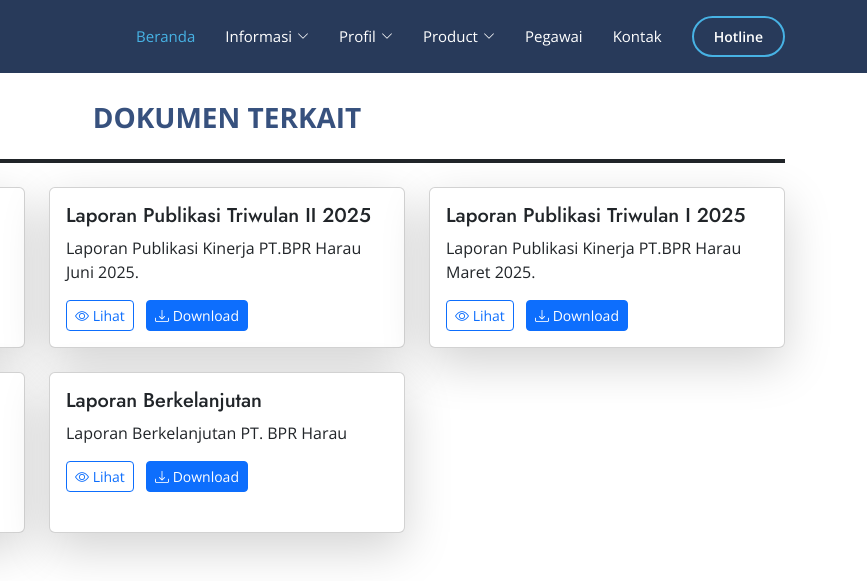
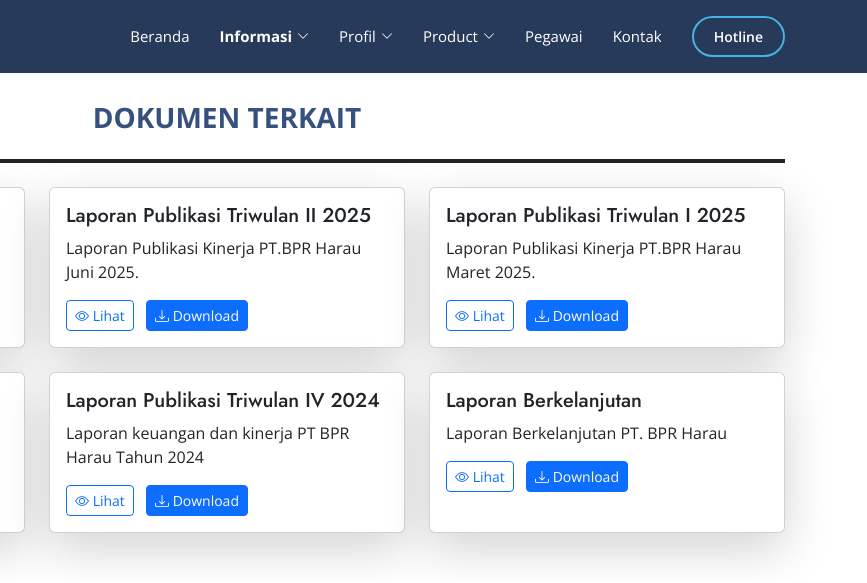
Before and after one commit to victoirlyando/BPR-HARAU, a plain HTML site: page list-berita-lokal.html in a window 1280 px wide. Shown: the top 583 px of the page, 413-1280 px from the left. Drawn offline with nearby package versions, Linux system fonts and the light colour scheme.

Commit message:
triwulan 4 24 & perbaikan

```diff
--- a/list-berita-lokal.html
+++ b/list-berita-lokal.html
@@ -41,8 +41,8 @@
 
       <nav id="navbar" class="navbar">
         <ul>
-          <li><a class="nav-link scrollto active" href="index.html">Beranda</a></li>
-          <li class="dropdown"><a href="#"><span>Informasi</span> <i class="bi bi-chevron-down"></i></a>
+          <li><a class="nav-link scrollto" href="index.html">Beranda</a></li>
+          <li class="dropdown"><a href="#"><span><B>Informasi</B></span> <i class="bi bi-chevron-down"></i></a>
             <ul>
               <li><a href="list-berita-lokal.html"><span>dokument</span></a></li>
               <li><a href="#">kegiatan</a></li>
@@ -151,6 +151,24 @@
                     <i class="bi bi-eye"></i> Lihat
                   </a>
                   <a href="dokumen/laporan tahunan 2024.pdf" download="Laporan Tahunan Tahun 2024" class="btn btn-primary btn-sm">
+                    <i class="bi bi-download"></i> Download
+                  </a>
+                </div>
+              </div>
+            </div>
+          </div>
+
+          <!-- Card 2.a -->
+          <div class="col-12 col-md-6 col-lg-4">
+            <div class="card card-hover-effect shadow-lg h-100">
+              <div class="card-body">
+                <h5 class="card-title">Laporan Publikasi Triwulan IV 2024</h5>
+                <p class="card-text">Laporan keuangan dan kinerja PT BPR Harau Tahun 2024</p>
+                <div class="mt-auto">
+                  <a href="dokumen/LAPORAN PUBLIKASI TRIWULAN IV 2024.pdf" target="_blank" class="btn btn-outline-primary btn-sm me-2">
+                    <i class="bi bi-eye"></i> Lihat
+                  </a>
+                  <a href="dokumen/LAPORAN PUBLIKASI TRIWULAN IV 2024.pdf" download class="btn btn-primary btn-sm">
                     <i class="bi bi-download"></i> Download
                   </a>
                 </div>
```
Also changed, not shown: index.html (+19 -1 lines), visi-misi.html (+2 -2 lines), 1 other file.
